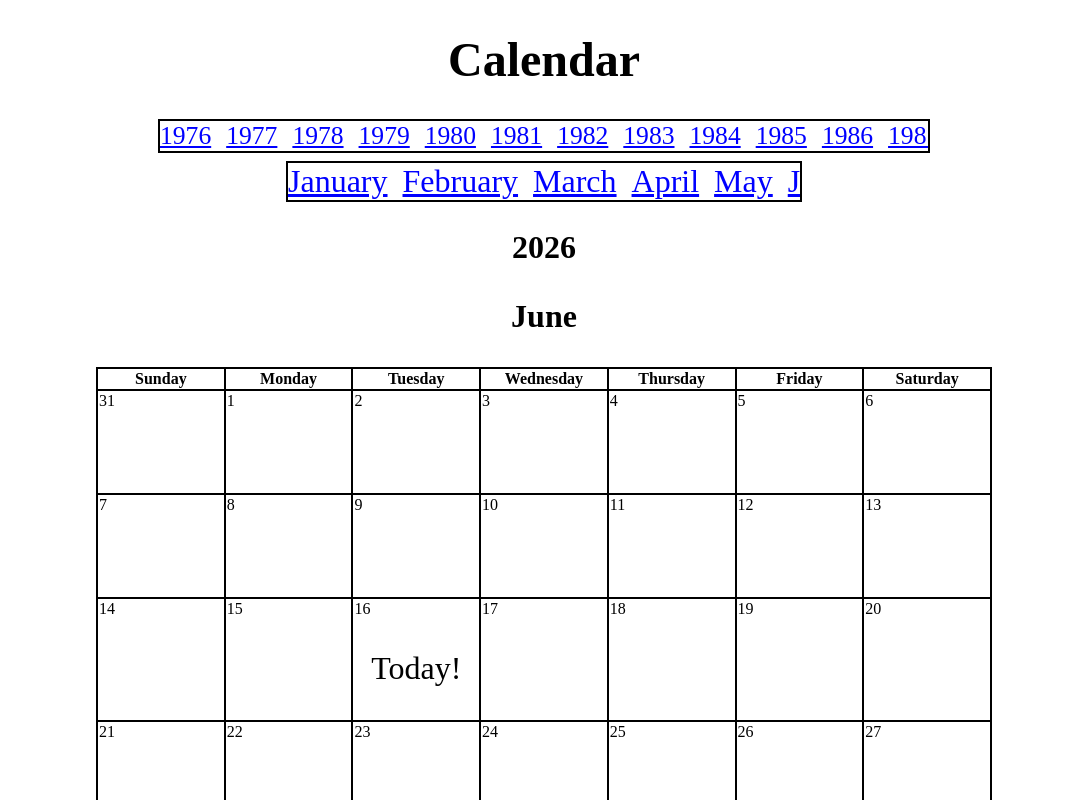
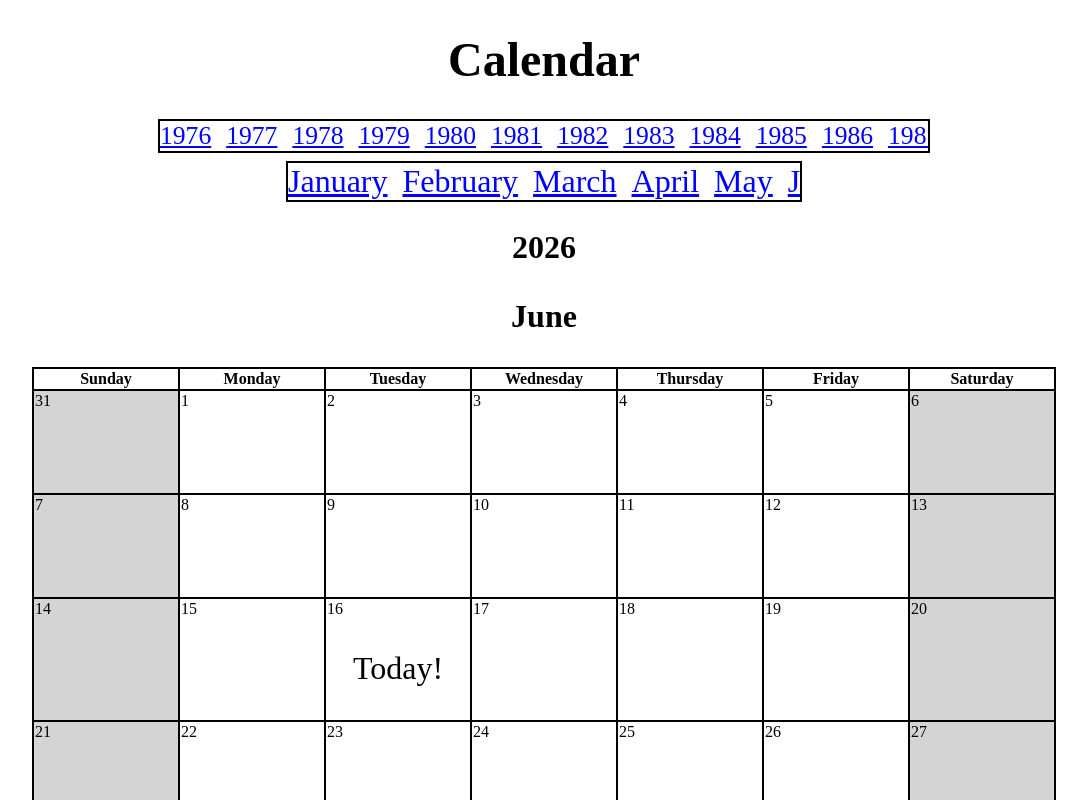
Before and after one commit to NickDAlimonte/portfolio, an Angular app: page /calendar in a window 1280 px wide. Shown: the whole page, without its empty margins (96-1183 px from the left). Built offline with nearby package versions, Linux system fonts and the light colour scheme.

Commit message:
Fixed the check for the year on current date. Added a dynamic class to the td on the condition of it being day 0 or day 6 of the week. I.E sunday or saturday (the weekend)

```diff
--- a/src/app/calendar-app/calendar-app.html
+++ b/src/app/calendar-app/calendar-app.html
@@ -36,10 +36,10 @@
             @for(weeks of getWeekDateArray(); track $index){
                 <tr>
                 @for(days of weeks; track $index){
-                    <td class="table-cell">
+                    <td class="table-cell" [class.weekend]="$index === 0 || $index === 6">
 
                         <span>{{days}}</span>
-                        @if(getMonthName(currentDate.getMonth()) == selectedDate.toLocaleString('default', {month: 'long'}) && days === selectedDate.getDate()){
+                        @if(getMonthName(currentDate.getMonth()) == selectedDate.toLocaleString('default', {month: 'long'}) && days === selectedDate.getDate() && currentDate.getFullYear() === selectedYear){
                             <p>Today!</p>
                         }
                     </td>
--- a/src/app/calendar-app/calendar-app.scss
+++ b/src/app/calendar-app/calendar-app.scss
@@ -6,7 +6,7 @@ table, th, td{
 
 table{
     place-self: center;
-    width: 70%;
+    width: 80%;
     table-layout: fixed;
 }
 
@@ -93,3 +93,25 @@ p{
 .table-cell{
     vertical-align: top;
 }
+
+.weekend{
+    background-color: rgb(212, 212, 212);
+}
+
+@media (width<620px){
+    table{
+        width: 95%;
+    }
+    td{
+        height: 50px;
+    }
+}
+
+@media (width>1280px){
+    table{
+        width: 50%;
+    }
+    td{
+        height: 100px;
+    }
+}
--- a/src/app/calendar-app/calendar-app.ts
+++ b/src/app/calendar-app/calendar-app.ts
@@ -37,8 +37,8 @@ export class CalendarApp {
     return new Date(this.selectedYear, month, 1).toLocaleString('default', {month: 'long'})
   }
 
-  getMonthinDays(monthOffset: number = 1, dateOffset: number = 0){
-    return new Date(this.selectedYear, this.selectedDate.getMonth()+monthOffset, 0).getDate()-dateOffset
+  getMonthinDays(monthOffset: number = 1, monthStartDate: number = 0, dateOffset: number = 0){
+    return new Date(this.selectedYear, this.selectedDate.getMonth()+monthOffset, monthStartDate).getDate()-dateOffset
   }
 
   getWeekDateArray(){
@@ -63,6 +63,13 @@ export class CalendarApp {
     }
 
     if(week.length > 0){
+      let nextMonthDate: number = 1
+      console.log(week.length)
+      while (week.length < 7){
+
+        week.push(this.getMonthinDays(2, nextMonthDate))
+        nextMonthDate ++;
+      }
       weekDate.push(week);
     }
 
```
